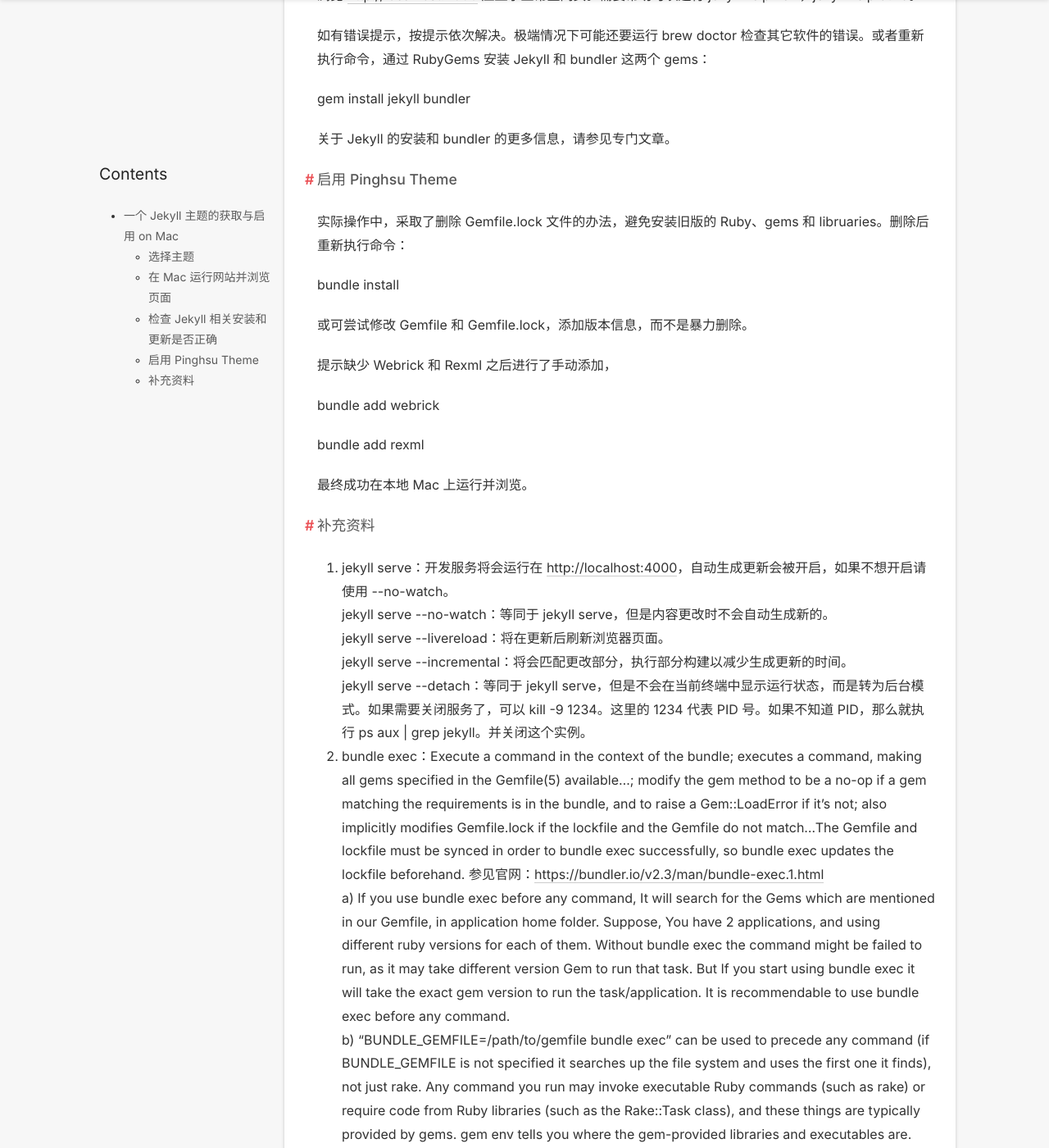
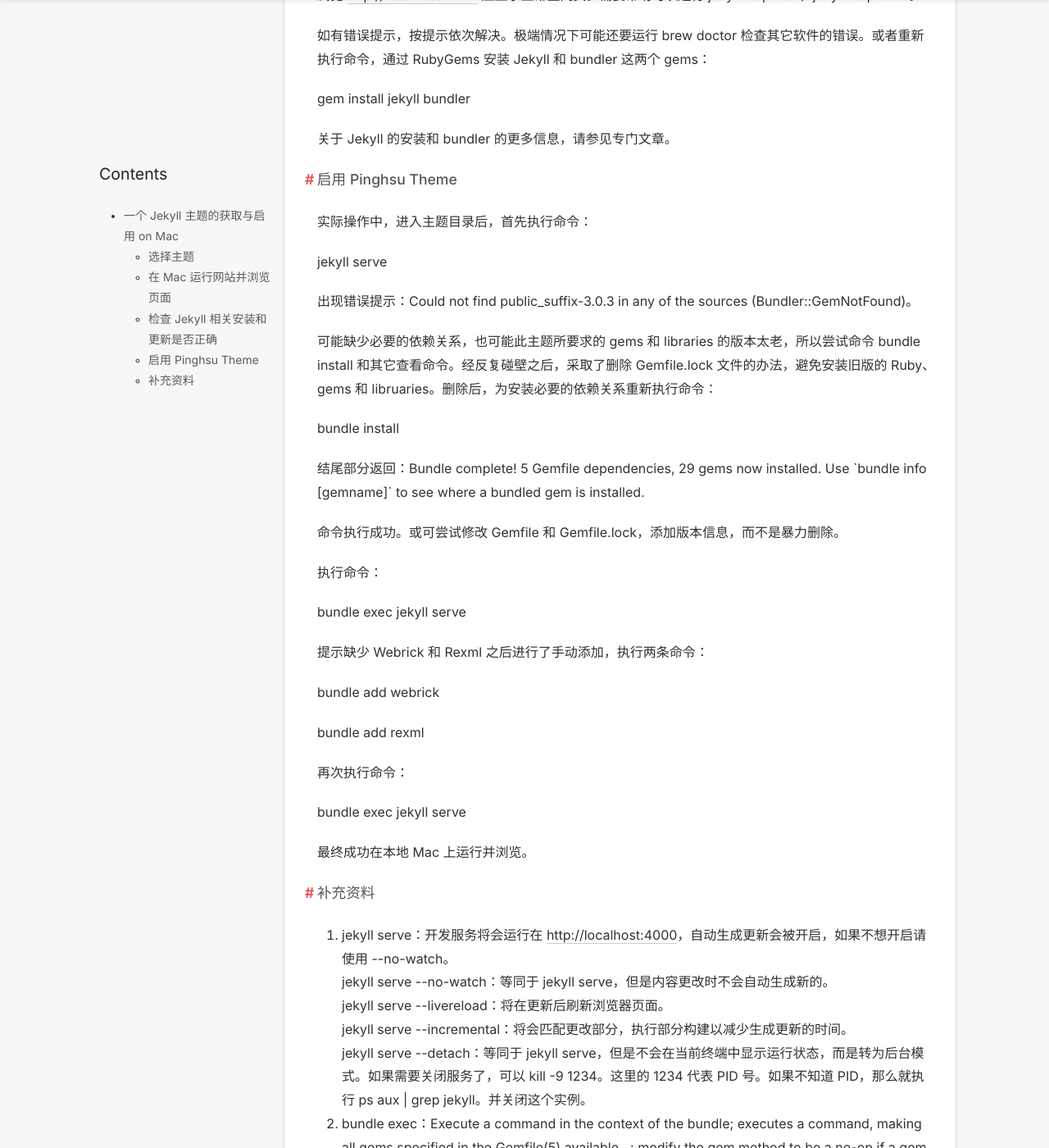
Before and after one commit to infoh/infoh.github.io, a Jekyll site: the page built from _posts/2022-03-25-一个 Jekyll 主题的获取与启用 on Mac.md, in a window 1280 px wide and 1400 px high, scrolled down 1942 px. Shown: the whole window at 82% size. Built offline with Jekyll 4.4.1, drawn with Linux system fonts in a browser that asks for light colours; nearby versions of some CDN libraries; comment, search, counter and statistics services are not loaded; some of the changed text lies outside the part shown.

Commit message:
revision 03301

```diff
--- a/_posts/2022-03-25-一个 Jekyll 主题的获取与启用 on Mac.md
+++ b/_posts/2022-03-25-一个 Jekyll 主题的获取与启用 on Mac.md
@@ -1,6 +1,10 @@
 ---
 layout: post
 title: 一个 Jekyll 主题的获取与启用 on Mac
+date:   2022-03-25 00:00:00 +0800
+category: tutorial
+thumbnail: /style/image/thumbnail.jpg
+icon: book
 ---
 
 * 目录
@@ -64,17 +68,34 @@
 
 #### 启用 Pinghsu Theme
 
-实际操作中，采取了删除 Gemfile.lock 文件的办法，避免安装旧版的 Ruby、gems 和 libruaries。删除后重新执行命令：
+实际操作中，进入主题目录后，首先执行命令：
+
+jekyll serve
+
+出现错误提示：Could not find public_suffix-3.0.3 in any of the sources (Bundler::GemNotFound)。
+
+可能缺少必要的依赖关系，也可能此主题所要求的 gems 和 libraries 的版本太老，所以尝试命令 bundle install 和其它查看命令。经反复碰壁之后，采取了删除 Gemfile.lock 文件的办法，避免安装旧版的 Ruby、gems 和 libruaries。删除后，为安装必要的依赖关系重新执行命令：
 
 bundle install
 
-或可尝试修改 Gemfile 和 Gemfile.lock，添加版本信息，而不是暴力删除。
+结尾部分返回：Bundle complete! 5 Gemfile dependencies, 29 gems now installed.
+Use \`bundle info [gemname]` to see where a bundled gem is installed.
 
-提示缺少 Webrick 和 Rexml 之后进行了手动添加，
+命令执行成功。或可尝试修改 Gemfile 和 Gemfile.lock，添加版本信息，而不是暴力删除。
+
+执行命令：
+
+bundle exec jekyll serve
+
+提示缺少 Webrick 和 Rexml 之后进行了手动添加，执行两条命令：
 
 bundle add webrick
 
 bundle add rexml
+
+再次执行命令：
+
+bundle exec jekyll serve
 
 最终成功在本地 Mac 上运行并浏览。
 
```
